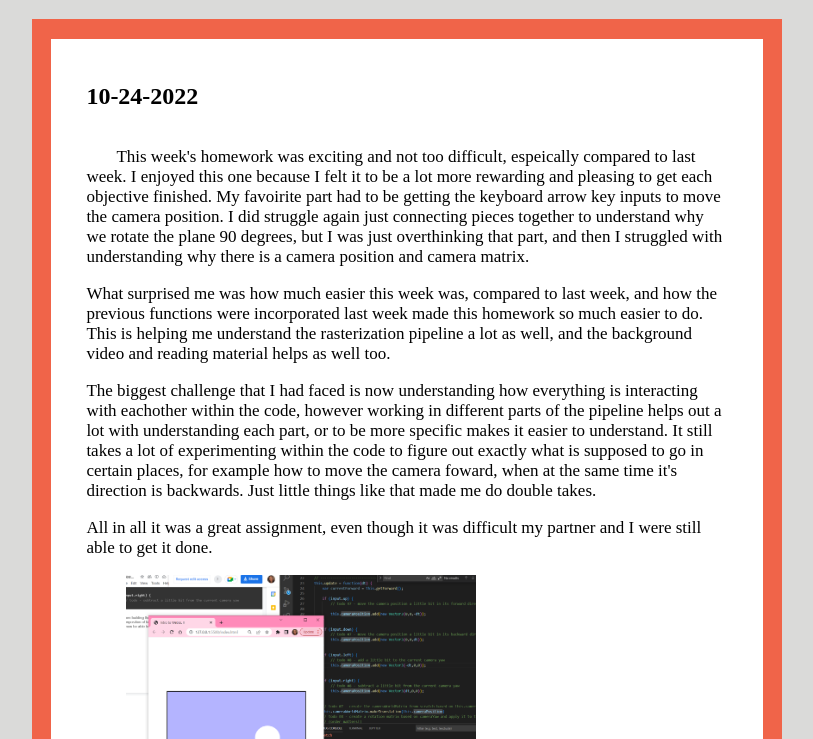
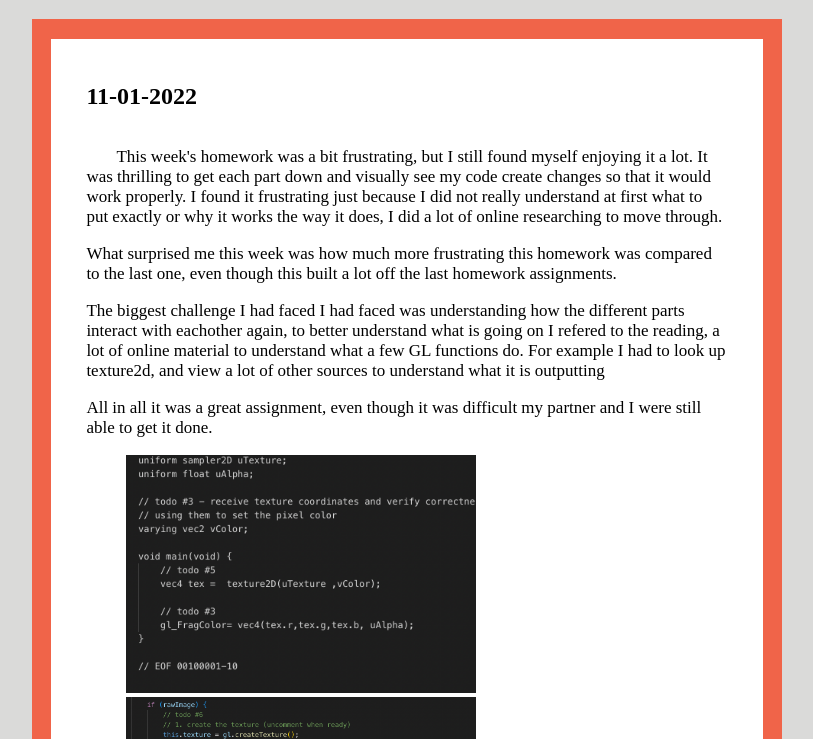
Before and after one commit to derockenthis/Cst-325-Journal, a plain HTML site: page index.html in a window 1280 px wide. Shown: the part 61-800 px from the top of the page, without its empty margins (233-1046 px from the left). Drawn offline with Linux system fonts and the light colour scheme.

Commit message:
weekly update

```diff
--- a/index.html
+++ b/index.html
@@ -14,6 +14,33 @@
         </header>
         <div class = "container">
             <div class ="table">
+                <div class = "week">
+                    <div class = "date">
+                        <h2>11-01-2022</h2>
+                    </div>
+                    <p class = "paragraph">
+                        This week's homework was a bit frustrating, but I still found myself enjoying it a lot. It was thrilling to get each part down
+                        and visually see my code create changes so that it would work properly. I found it frustrating just because I did not really understand
+                        at first what to put exactly or why it works the way it does, I did a lot of online researching to move through.
+                        <p>
+                            What surprised me this week was how much more frustrating this homework was compared to the last one, even though this built a lot off the last
+                            homework assignments.
+                        </p>
+                        <p>
+                            The biggest challenge I had faced I had faced was understanding how the different parts interact with eachother again, to better understand what is going on
+                            I refered to the reading, a lot of online material to understand what a few GL functions do. For example I had to look up texture2d, and view a lot of other sources
+                            to understand what it is outputting
+                        </p>
+                        <p>
+                            All in all it was a great assignment, even though it was difficult my partner and I were still able to get it done.
+                        </p>
+                        <figure class = "images">
+                            <img src = "img/p3.png" width = "350px">
+                            <img src = "img/p4.png" width = "350px">
+                        </figure>
+                    </p>
+                </div>
+                <hr>
                 <div class = "week">
                     <div class = "date">
                         <h2>10-24-2022</h2>
```
Also changed, not shown: img/p3.png (added), img/p4.png (added).
